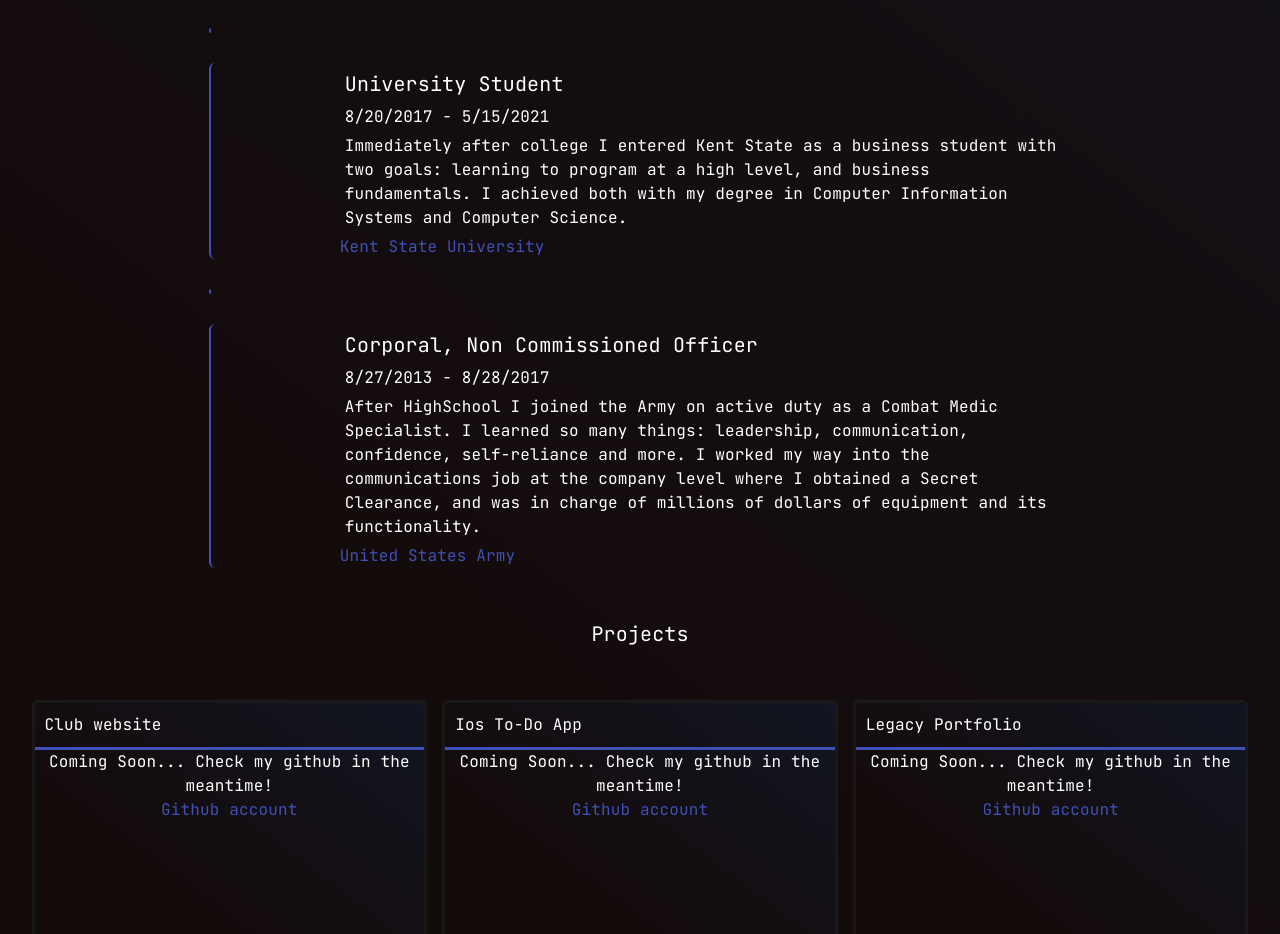
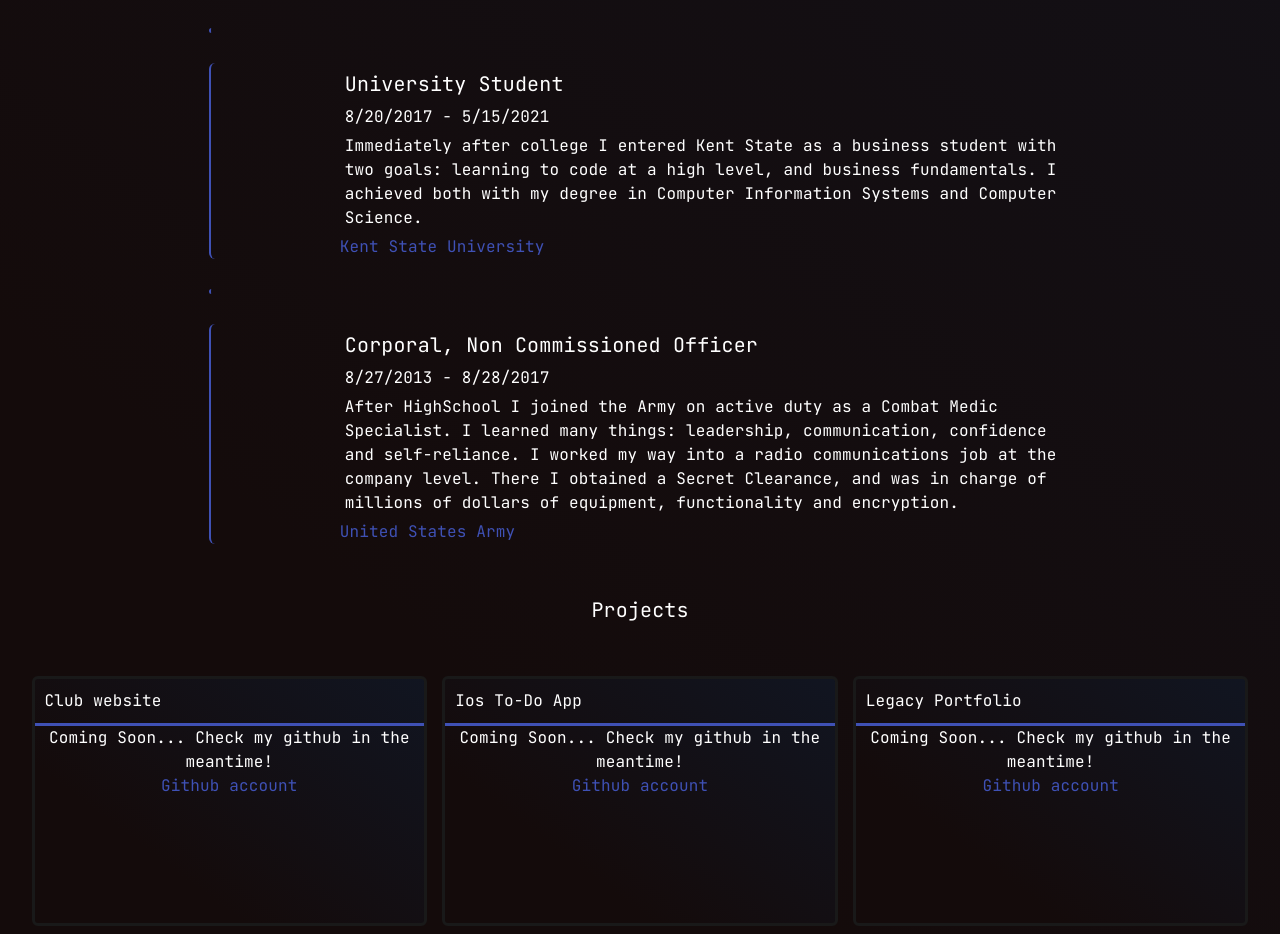
Before and after one commit to heckwithu2/portfolio-react-front-end, a React (Create React App) app: page /home in a window 1280 px wide. Shown: the part 1583-2517 px from the top of the page. Built offline with nearby package versions, Linux system fonts and the light colour scheme.

Commit message:
Spelling mistakes

```diff
--- a/src/Screens/HomeScreen/homeScreen.js
+++ b/src/Screens/HomeScreen/homeScreen.js
@@ -97,7 +97,7 @@ HomeScreen.defaultProps = {
             id: 0,
             title: "Software Engineer Intern",
             company: "Carimus",
-            body: "In my final semester of Kent State, I took on an internship at Carimus, a software company that focuses on creating a brand, design and business plan for start up companies. Though located in downtown Raleigh, I worked remotely to fix bugs, and add translations to an app called Luma. The front-end was built in React, Redux and Saga among other libraries. An the back-end was in Spring.",
+            body: "In my final semester of Kent State, I took on an internship at Carimus, a software company that focuses on creating a brand, design and business plan for start up companies. Though located in downtown Raleigh, I worked remotely to fix bugs, and add translations to an app called Luma. The front-end was built in React, Redux and Saga among other libraries. And the back-end was in Spring.",
             date: "4-29-2021 - 6/28/2021",
             image: "",
             organizationLink: 'https://carimus.com/',
@@ -124,7 +124,7 @@ HomeScreen.defaultProps = {
             id: 3,
             title: "President",
             company: "Animation and Game Design Club, Kent State University",
-            body: "During my time at KSU, I pursued my interests in Video Games, and joined the Animation and Game Design Club. I initially volunteered to be the treasurer, and was eventually voted in as the President of the club. I organized many events with my fellow club members, including two Global Game Jams and trips to multiple game convention.",
+            body: "During my time at KSU, I pursued my interests in Video Games, and joined the Animation and Game Design Club. I initially volunteered to be the treasurer, and was eventually voted in as the President of the club. I organized many events with my fellow club members, including two Global Game Jams and trips to multiple gaming conventions.",
             date: "8/20/2018 - 8/20/2020",
             organizationLink: `https://www.kent.edu/csi/animation-and-game-design-club`,
             otherLinks: 'https://globalgamejam.org/',
@@ -133,7 +133,7 @@ HomeScreen.defaultProps = {
             id: 4,
             title: "University Student",
             company: "Kent State University",
-            body: "Immediately after college I entered Kent State as a business student with two goals: learning to program at a high level, and business fundamentals. I achieved both with my degree in Computer Information Systems and Computer Science.",
+            body: "Immediately after college I entered Kent State as a business student with two goals: learning to code at a high level, and business fundamentals. I achieved both with my degree in Computer Information Systems and Computer Science.",
             date: "8/20/2017 - 5/15/2021",
             organizationLink: `https://www.kent.edu/business/mis`,
         },
@@ -141,7 +141,7 @@ HomeScreen.defaultProps = {
             id: 5,
             title: "Corporal, Non Commissioned Officer",
             company: "United States Army",
-            body: "After HighSchool I joined the Army on active duty as a Combat Medic Specialist. I learned so many things: leadership, communication, confidence, self-reliance and more. I worked my way into the communications job at the company level where I obtained a Secret Clearance, and was in charge of millions of dollars of equipment and its functionality.",
+            body: "After HighSchool I joined the Army on active duty as a Combat Medic Specialist. I learned many things: leadership, communication, confidence and self-reliance. I worked my way into a radio communications job at the company level. There I obtained a Secret Clearance, and was in charge of millions of dollars of equipment, functionality and encryption.",
             date: "8/27/2013 - 8/28/2017",
             image: "",
             organizationLink: `https://www.goarmy.com/careers-and-jobs/career-match/science-medicine/intensive-care/68w-combat-medic-specialist.html`,
```
